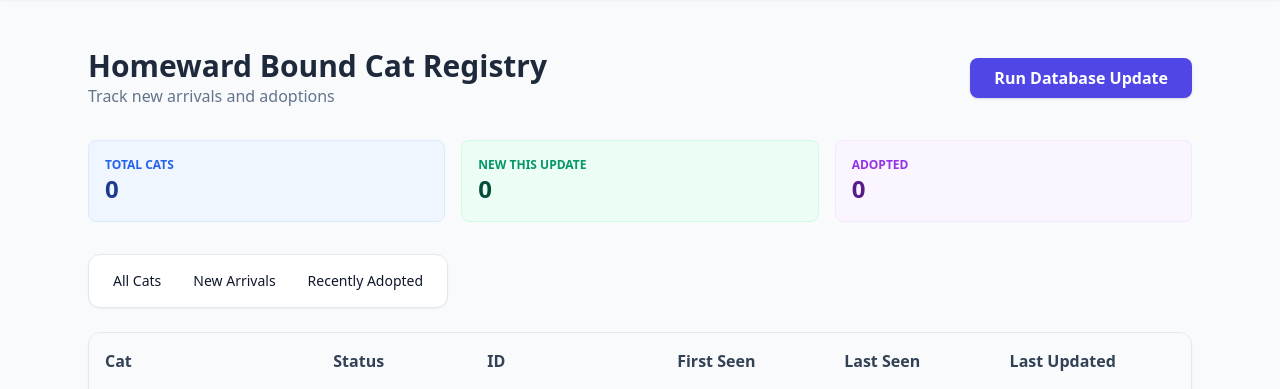
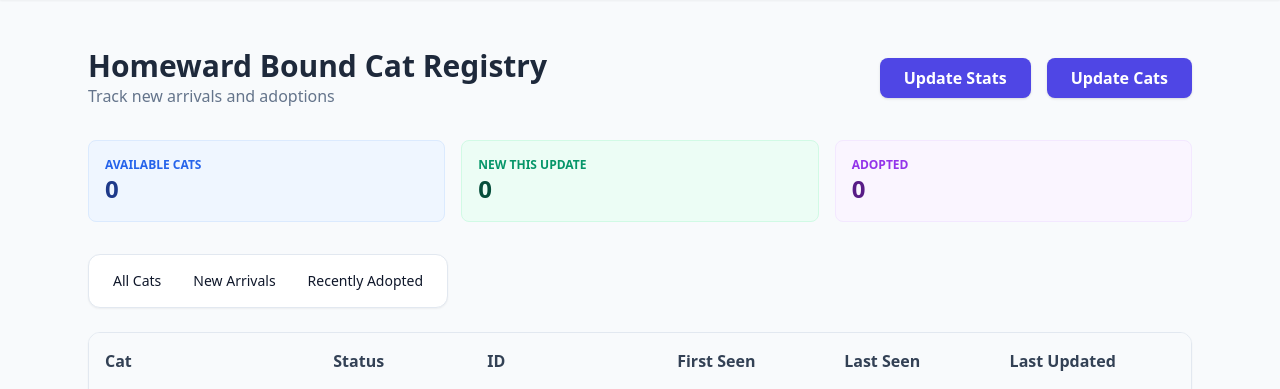
Before and after one commit to timarbuckle/homewardbound, a Django app: page / in a window 1280 px wide. Shown: the part 65-454 px from the top of the page. Run offline with Django 5.2, Linux system fonts and the light colour scheme; data comes from the database, SQL or seed files in the repository; both versions use the stored data as it was after the commit; some libraries are stand-ins or nearby versions.

Commit message:
change text, add button to update stats

```diff
--- a/hbcats/cats/templates/cats/cat_table.html
+++ b/hbcats/cats/templates/cats/cat_table.html
@@ -18,7 +18,7 @@
         <tr class="hover:bg-slate-50 transition">
             <td class="p-4 flex items-center gap-3 hover-container">
                <!--  <img src="{{ cat.image_url }}" class="w-30 h-30 rounded-full object-cover border border-slate-200 shadow-sm"> -->
-                <img src="{{ cat.image_url }}" class="w-32 h-32 square-full object-cover border border-slate-200 shadow-sm">
+                <img src="{{ cat.image_url }}" class="w-32 h-32 square-full object-cover border border-slate-200 shadow-sm .thumbnaill" alt="Thumbnail">
                 <img src="{{ cat.image_url }}" class="popup-image" alt="Full Size">
                 <span class="font-medium text-slate-900">{{ cat.name }}</span>
             </td>
--- a/hbcats/cats/templates/cats/dashboard.html
+++ b/hbcats/cats/templates/cats/dashboard.html
@@ -9,12 +9,19 @@
         </div>
 
         <div class="flex items-center gap-4">
+            <button hx-post="{% url 'update_stats' %}"
+                    hx-target="#stats-display"
+                    hx-indicator="#update-spinner"
+                    class="bg-indigo-600 hover:bg-indigo-700 text-white font-semibold py-2 px-6 rounded-lg shadow transition flex items-center">
+                <span id="update-spinner" class="htmx-indicator animate-spin mr-2">↻</span>
+                Update Stats
+            </button>
             <button hx-post="{% url 'update_cats' %}"
                     hx-target="#stats-display"
                     hx-indicator="#update-spinner"
                     class="bg-indigo-600 hover:bg-indigo-700 text-white font-semibold py-2 px-6 rounded-lg shadow transition flex items-center">
                 <span id="update-spinner" class="htmx-indicator animate-spin mr-2">↻</span>
-                Run Database Update
+                Update Cats
             </button>
         </div>
     </div>
--- a/hbcats/cats/templates/cats/stats_bar.html
+++ b/hbcats/cats/templates/cats/stats_bar.html
@@ -1,5 +1,5 @@
 <div class="bg-blue-50 p-4 rounded-lg border border-blue-100">
-    <p class="text-blue-600 text-xs uppercase font-bold">Total Cats</p>
+    <p class="text-blue-600 text-xs uppercase font-bold">Available Cats</p>
     <p class="text-2xl font-black text-blue-900">{{ total_cats|default:"0" }}</p>
 </div>
 <div class="bg-emerald-50 p-4 rounded-lg border border-emerald-100">
--- a/hbcats/cats/urls.py
+++ b/hbcats/cats/urls.py
@@ -5,4 +5,5 @@ from . import views
 urlpatterns = [
     path("", views.cat_list_view, name="cat_list"),
     path("update/", views.update_cats_view, name="update_cats"),
+    path("stats/", views.update_stats_view, name="update_stats"),
 ]
--- a/hbcats/cats/views.py
+++ b/hbcats/cats/views.py
@@ -2,7 +2,7 @@ from django.shortcuts import render, redirect
 from django.views.decorators.http import require_POST
 from .models import Cat
 from django.utils import timezone
-from datetime import timedelta
+from datetime import timedelta, time
 
 # Create your views here.
 def cat_list_view(request):
@@ -41,3 +41,25 @@ def update_cats_view(request):
 
     # 3. RETURN ONLY THE STATS PARTIAL
     return render(request, 'cats/stats_bar.html', context)
+
+@require_POST
+def update_stats_view(request):
+    from .models import Cat, CatStatus
+    #valid_statuses = [CatStatus.AVAILABLE, CatStatus.NEW, CatStatus.ADOPTED]
+    valid_statuses = [CatStatus.AVAILABLE, CatStatus.NEW]
+
+    today = timezone.localdate()
+    yesterday = today - timedelta(days=1)
+    start_datetime = timezone.make_aware(
+        timezone.datetime.combine(yesterday, time.min)
+    )
+
+    context = {
+        'total_cats': Cat.objects.filter(status__in=valid_statuses).count(),
+        'new_cats': Cat.objects.filter(status=CatStatus.NEW).count(),
+        'adopted_cats': Cat.objects.filter(
+            status=CatStatus.ADOPTED,
+            last_updated__gte=start_datetime
+        ).count()
+    }
+    return render(request, 'cats/stats_bar.html', context)
```
Also changed, not shown: hbcats/cats/admin.py (+5 -4 lines), hbcats/db.sqlite3.
